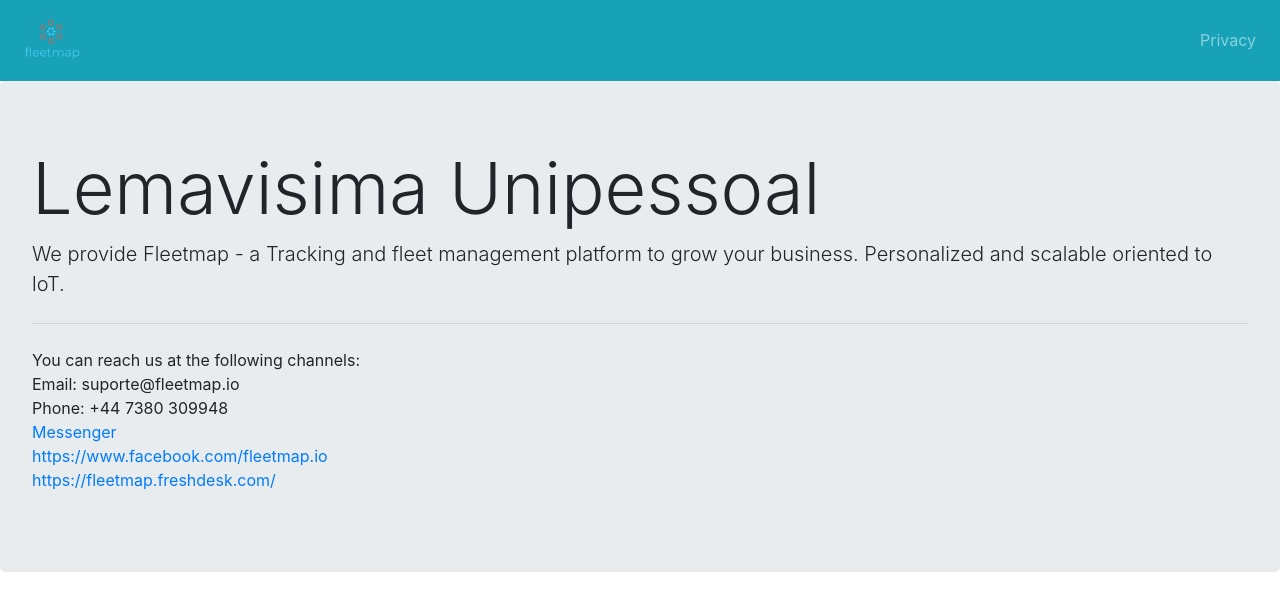
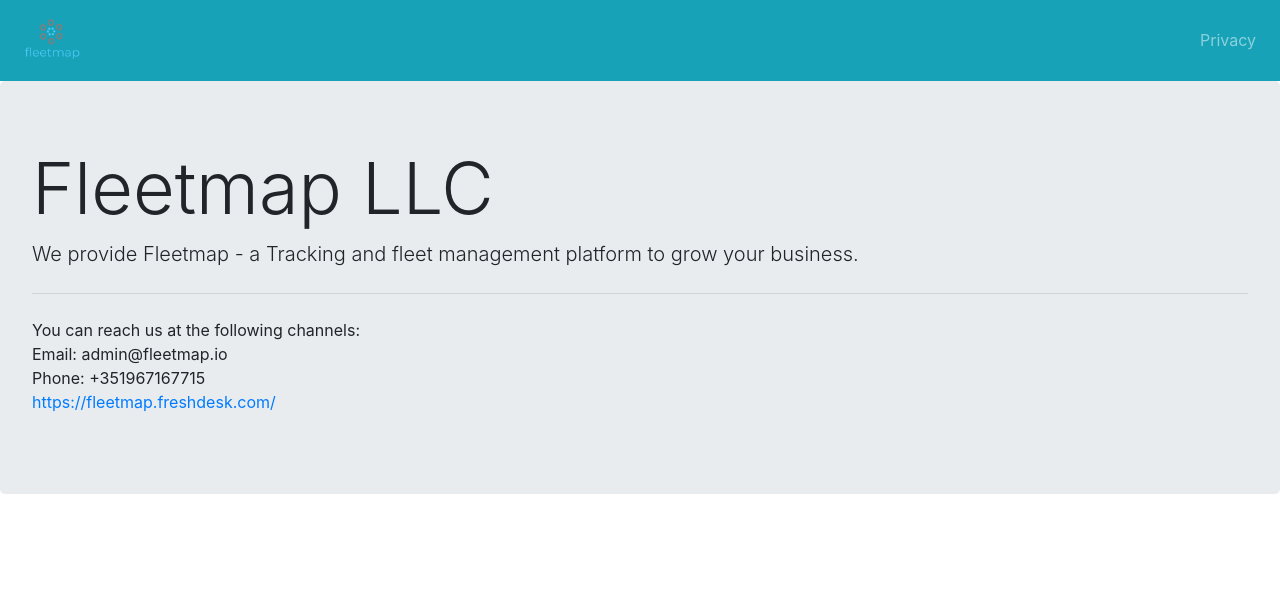
Before and after one commit to jcardus/website, a Nuxt app: page / in a window 1280 px wide. Shown: the top 610 px of the page. Built offline with nearby package versions, Linux system fonts and the light colour scheme.

Commit message:
lemavisima -> fleetmap

```diff
--- a/pages/index.vue
+++ b/pages/index.vue
@@ -1,23 +1,23 @@
 <template>
+  <div>
     <b-jumbotron>
       <template #header>
-      Lemavisima Unipessoal
+        Fleetmap LLC
       </template>
 
       <template #lead>
-      We provide Fleetmap - a Tracking and fleet management platform to grow your business. Personalized and scalable oriented to loT.
+        We provide Fleetmap - a Tracking and fleet management platform to grow your business.
       </template>
 
       <hr class="my-4">
       <p>
         You can reach us at the following channels:
-      <br>Email: suporte@fleetmap.io
-      <br>Phone: +44 7380 309948<br>
-      <a href="https://m.me/104462708215447">Messenger</a><br>
-      <a href="https://www.facebook.com/fleetmap.io">https://www.facebook.com/fleetmap.io</a><br>
+        <br>Email: admin@fleetmap.io
+        <br>Phone: +351967167715<br>
         <a href="https://fleetmap.freshdesk.com/">https://fleetmap.freshdesk.com/</a><br>
       </p>
     </b-jumbotron>
+  </div>
 </template>
 
 <script>
```
Lines whose indentation alone changed are shown as unchanged.
